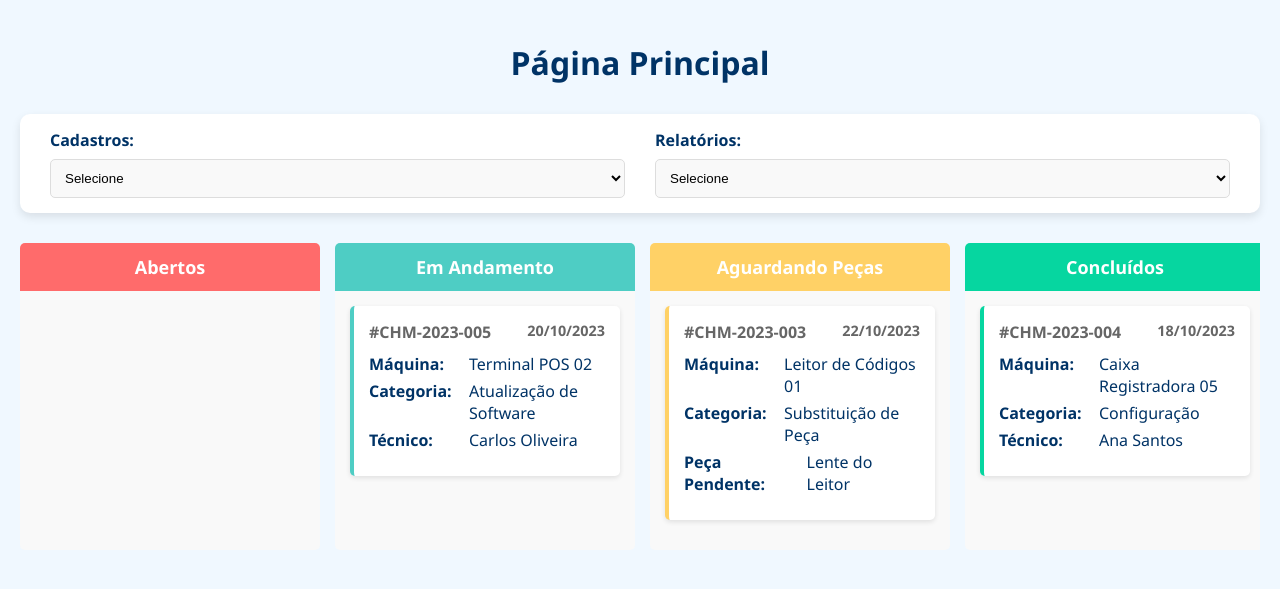
After one commit to gustavorosa741/site-chamado, a PHP site: page /pagina_principal.php in a window 1280 px wide. The commit adds this page. Shown: the top 589 px of the page. Run offline with PHP 8.4, Linux system fonts and the light colour scheme; data that the repository does not hold is empty.

Commit message:
alterado pagina principal para .php, iniciado layout de chamados

```diff
--- a/Relatorios/listar_chamados.php
+++ b/Relatorios/listar_chamados.php
@@ -90,7 +90,7 @@ $result = $conn->query($sql);
         <?php else: ?>
             <tr><td colspan="4">Nenhum chamado cadastrado.</td></tr>
         <?php endif; ?>
-        <button type="button" onclick="window.location.href='../pagina_principal.html'">Voltar</button>
+        <button type="button" onclick="window.location.href='../pagina_principal.php'">Voltar</button>
     </tbody>
 </table>
 
--- a/Relatorios/listar_maquinas.php
+++ b/Relatorios/listar_maquinas.php
@@ -81,7 +81,7 @@ $result = $conn->query($sql);
         <?php else: ?>
             <tr><td colspan="4">Nenhuma máquina cadastrada.</td></tr>
         <?php endif; ?>
-        <button type="button" onclick="window.location.href='../pagina_principal.html'">Voltar</button>
+        <button type="button" onclick="window.location.href='../pagina_principal.php'">Voltar</button>
     </tbody>
 </table>
 
--- a/Relatorios/listar_usuarios.php
+++ b/Relatorios/listar_usuarios.php
@@ -78,7 +78,7 @@ $result = $conn->query($sql);
         <?php else: ?>
             <tr><td colspan="4">Nenhum usuário cadastrado.</td></tr>
         <?php endif; ?>
-        <button type="button" onclick="window.location.href='../pagina_principal.html'">Voltar</button>
+        <button type="button" onclick="window.location.href='../pagina_principal.php'">Voltar</button>
     </tbody>
 </table>
 
--- a/cadastros/cadastro_maquina.html
+++ b/cadastros/cadastro_maquina.html
@@ -83,7 +83,7 @@
         <input type="text" id="setor" name="setor" required><br>
 
         <button type="submit">Cadastrar</button><br>
-        <button type="button" onclick="window.location.href='../pagina_principal.html'">Voltar</button><br>
+        <button type="button" onclick="window.location.href='../pagina_principal.phpl'">Voltar</button><br>
     </form>
 
 </body>
--- a/cadastros/cadastro_usuario.php
+++ b/cadastros/cadastro_usuario.php
@@ -110,7 +110,7 @@ if ($_SERVER["REQUEST_METHOD"] == "POST") {
 </head>
 <body>
 
-    <h1>Cadastro de Usuario/h1>
+    <h1>Cadastro de Usuario </h1>
         <form class="form-container" action="" method="post">
 
         <label for="usuario">Usuário:</label>
@@ -123,7 +123,7 @@ if ($_SERVER["REQUEST_METHOD"] == "POST") {
         <input type="password" id="confirmar_senha" name="confirmar_senha" required>
 
         <button type="submit">Cadastrar</button>
-        <button type="button" onclick="window.location.href='../pagina_principal.html'">Voltar</button>
+        <button type="button" onclick="window.location.href='../pagina_principal.php'">Voltar</button>
     </form>
 
 </body>
--- a/index.php
+++ b/index.php
@@ -2,7 +2,7 @@
 $modo_teste = true; // coloque false para voltar ao normal
 
 if ($modo_teste) {
-    header("Location: pagina_principal.html");
+    header("Location: pagina_principal.php");
     exit;
 }
 
--- /dev/null
+++ b/pagina_principal.php
@@ -0,0 +1,388 @@
+<?php
+include 'BD/conexao.php';
+
+$chamados = [
+    'Aberto' => [],
+    'Em andamento' => [],
+    'Aguardando peças' => [],
+    'Concluído' => []
+];
+
+$sql = "SELECT c.*, m.nome_maquina
+        FROM chamado c
+        LEFT JOIN maquina m ON c.id_maquina = m.id
+        ORDER BY c.data_abertura DESC";
+$result = $conn->query($sql);
+
+if ($result && $result->num_rows > 0) {
+    while ($row = $result->fetch_assoc()) {
+        $chamados[$row['progresso']][] = $row;
+    }
+}
+
+$conn->close();
+?>
+
+
+<!DOCTYPE html>
+<html lang="pt-br">
+<head>
+    <meta charset="UTF-8">
+    <title>Chamados</title>
+    <style>
+        body {
+            margin: 0;
+            padding: 20px;
+            font-family: 'Segoe UI', Tahoma, Geneva, Verdana, sans-serif;
+            background-color: #f0f8ff;
+            color: #003366;
+        }
+
+        .container {
+            max-width: 100%;
+            margin: 0 auto;
+        }
+
+        h1 {
+            text-align: center;
+            margin-bottom: 30px;
+            color: #003366;
+        }
+
+        .menu-container {
+            background-color: white;
+            padding: 15px 30px;
+            border-radius: 10px;
+            box-shadow: 0 4px 10px rgba(0, 0, 0, 0.1);
+            display: flex;
+            gap: 30px;
+            margin-bottom: 30px;
+        }
+
+        .menu-item {
+            flex: 1;
+        }
+
+        label {
+            font-weight: bold;
+            display: block;
+            margin-bottom: 8px;
+        }
+
+        select {
+            width: 100%;
+            padding: 10px;
+            border: 1px solid #ddd;
+            border-radius: 5px;
+            background-color: #f9f9f9;
+        }
+
+        .status-columns {
+            display: flex;
+            gap: 15px;
+            overflow-x: auto;
+            padding-bottom: 20px;
+        }
+
+        .status-column {
+            flex: 1;
+            min-width: 300px;
+            background-color: #f9f9f9;
+            border-radius: 5px;
+        }
+
+        .status-title {
+            font-size: 18px;
+            font-weight: bold;
+            padding: 12px;
+            color: white;
+            border-radius: 5px 5px 0 0;
+            text-align: center;
+        }
+
+        .aberto-title {
+            background-color: #FF6B6B;
+        }
+
+        .andamento-title {
+            background-color: #4ECDC4;
+        }
+
+        .espera-title {
+            background-color: #FFD166;
+        }
+
+        .concluido-title {
+            background-color: #06D6A0;
+        }
+
+        .chamados-container {
+            padding: 15px;
+            min-height: 200px;
+        }
+
+        .chamado-card {
+            background-color: white;
+            border-radius: 5px;
+            padding: 15px;
+            margin-bottom: 15px;
+            box-shadow: 0 2px 5px rgba(0, 0, 0, 0.1);
+            border-left: 4px solid;
+        }
+
+        .chamado-card.aberto {
+            border-left-color: #FF6B6B;
+        }
+
+        .chamado-card.andamento {
+            border-left-color: #4ECDC4;
+        }
+
+        .chamado-card.espera {
+            border-left-color: #FFD166;
+        }
+
+        .chamado-card.concluido {
+            border-left-color: #06D6A0;
+        }
+
+        .chamado-header {
+            display: flex;
+            justify-content: space-between;
+            margin-bottom: 10px;
+            font-weight: bold;
+        }
+
+        .chamado-id {
+            color: #666;
+        }
+
+        .chamado-data {
+            font-size: 0.9em;
+            color: #666;
+        }
+
+        .chamado-body {
+            margin: 10px 0;
+        }
+
+        .chamado-info {
+            display: flex;
+            margin-bottom: 5px;
+        }
+
+        .chamado-label {
+            font-weight: bold;
+            min-width: 100px;
+        }
+
+        @media (max-width: 1200px) {
+            .status-columns {
+                flex-wrap: wrap;
+            }
+
+            .status-column {
+                min-width: calc(50% - 15px);
+            }
+        }
+
+        @media (max-width: 768px) {
+            .menu-container {
+                flex-direction: column;
+                gap: 15px;
+            }
+
+            .status-column {
+                min-width: 100%;
+            }
+        }
+    </style>
+</head>
+<body>
+    <div class="container">
+        <h1>Página Principal</h1>
+
+        <div class="menu-container">
+            <div class="menu-item">
+                <label for="cadastros">Cadastros:</label>
+                <select id="cadastros" onchange="navegarCadastro(this.value)">
+                    <option value="">Selecione</option>
+                    <option value="cadastros/cadastro_chamado.php">Cadastrar Chamado</option>
+                    <option value="cadastros/cadastro_maquina.html">Cadastrar Máquina</option>
+                    <option value="cadastros/cadastro_usuario.php">Cadastrar Usuário</option>
+                </select>
+            </div>
+
+            <div class="menu-item">
+                <label for="relatorios">Relatórios:</label>
+                <select id="relatorios" onchange="navegarCadastro(this.value)">
+                    <option value="">Selecione</option>
+                    <option value="Relatorios/listar_chamados.php">Chamados</option>
+                    <option value="Relatorios/listar_maquinas.php">Máquinas</option>
+                    <option value="Relatorios/listar_usuarios.php">Usuários</option>
+                </select>
+            </div>
+        </div>
+
+        <!-- Colunas lado a lado -->
+        <div class="status-columns">
+
+            <!-- Coluna de Chamados Abertos -->
+            <div class="status-column">
+                <div class="status-title aberto-title">Abertos</div>
+                <div class="chamados-container" id="abertos-container">
+                    <?php foreach ($chamados['Aberto'] as $chamado): ?>
+                        <div class="chamado-card aberto">
+                            <div class="chamado-header">
+                                <span class="chamado-id">#CHM-<?= str_pad($chamado['id'], 3, '0', STR_PAD_LEFT) ?></span>
+                                <span class="chamado-data"><?= date('d/m/Y', strtotime($chamado['data_abertura'])) ?></span>
+                            </div>
+                            <div class="chamado-body">
+                                <div class="chamado-info">
+                                    <span class="chamado-label">Máquina:</span>
+                                    <span><?= htmlspecialchars($chamado['nome_maquina']) ?></span>
+                                </div>
+                                <div class="chamado-info">
+                                    <span class="chamado-label">Categoria:</span>
+                                    <span><?= htmlspecialchars($chamado['categoria']) ?></span>
+                                </div>
+                            </div>
+                        </div>
+                    <?php endforeach; ?>
+                </div>
+            </div>
+
+            <!-- Coluna de Chamados em Andamento -->
+            <div class="status-column">
+                <div class="status-title andamento-title">Em Andamento</div>
+                <div class="chamados-container" id="andamento-container">
+                    <div class="chamado-card andamento">
+                        <div class="chamado-header">
+                            <span class="chamado-id">#CHM-2023-005</span>
+                            <span class="chamado-data">20/10/2023</span>
+                        </div>
+                        <div class="chamado-body">
+                            <div class="chamado-info">
+                                <span class="chamado-label">Máquina:</span>
+                                <span>Terminal POS 02</span>
+                            </div>
+                            <div class="chamado-info">
+                                <span class="chamado-label">Categoria:</span>
+                                <span>Atualização de Software</span>
+                            </div>
+                            <div class="chamado-info">
+                                <span class="chamado-label">Técnico:</span>
+                                <span>Carlos Oliveira</span>
+                            </div>
+                        </div>
+                    </div>
+                </div>
+            </div>
+
+            <!-- Coluna de Chamados em Espera -->
+            <div class="status-column">
+                <div class="status-title espera-title">Aguardando Peças</div>
+                <div class="chamados-container" id="espera-container">
+                    <div class="chamado-card espera">
+                        <div class="chamado-header">
+                            <span class="chamado-id">#CHM-2023-003</span>
+                            <span class="chamado-data">22/10/2023</span>
+                        </div>
+                        <div class="chamado-body">
+                            <div class="chamado-info">
+                                <span class="chamado-label">Máquina:</span>
+                                <span>Leitor de Códigos 01</span>
+                            </div>
+                            <div class="chamado-info">
+                                <span class="chamado-label">Categoria:</span>
+                                <span>Substituição de Peça</span>
+                            </div>
+                            <div class="chamado-info">
+                                <span class="chamado-label">Peça Pendente:</span>
+                                <span>Lente do Leitor</span>
+                            </div>
+                        </div>
+                    </div>
+                </div>
+            </div>
+
+            <!-- Coluna de Chamados Concluídos -->
+            <div class="status-column">
+                <div class="status-title concluido-title">Concluídos</div>
+                <div class="chamados-container" id="concluidos-container">
+                    <div class="chamado-card concluido">
+                        <div class="chamado-header">
+                            <span class="chamado-id">#CHM-2023-004</span>
+                            <span class="chamado-data">18/10/2023</span>
+                        </div>
+                        <div class="chamado-body">
+                            <div class="chamado-info">
+                                <span class="chamado-label">Máquina:</span>
+                                <span>Caixa Registradora 05</span>
+                            </div>
+                            <div class="chamado-info">
+                                <span class="chamado-label">Categoria:</span>
+                                <span>Configuração</span>
+                            </div>
+                            <div class="chamado-info">
+                                <span class="chamado-label">Técnico:</span>
+                                <span>Ana Santos</span>
+                            </div>
+                        </div>
+                    </div>
+                </div>
+            </div>
+        </div>
+    </div>
+
+    <script>
+        function navegarCadastro(url) {
+            if (url) {
+                window.location.href = url;
+            }
+        }
+
+        // Carrega os chamados via AJAX
+        function carregarChamados() {
+            fetch('api/chamados.php')
+                .then(response => response.json())
+                .then(data => {
+                    // Limpa os containers
+                    document.querySelectorAll('.chamados-container').forEach(container => {
+                        container.innerHTML = '';
+                    });
+
+                    // Preenche com os dados recebidos
+                    preencherChamados(data);
+                })
+                .catch(error => console.error('Erro:', error));
+        }
+
+        // Função para preencher os chamados nos containers
+        function preencherChamados(data) {
+            data.forEach(chamado => {
+                const containerId = `${chamado.progresso.toLowerCase().replace(' ', '-')}-container`;
+                const container = document.getElementById(containerId);
+
+                if (container) {
+                    const card = criarCardChamado(chamado);
+                    container.appendChild(card);
+                }
+            });
+        }
+
+        // Função para criar o HTML de um card de chamado
+        function criarCardChamado(chamado) {
+            const card = document.createElement('div');
+            card.className = `chamado-card ${chamado.progresso.toLowerCase().replace(' ', '-')}`;
+
+            // ... (código para criar a estrutura do card similar ao PHP)
+
+            return card;
+        }
+
+        // Carrega os chamados quando a página é carregada
+        document.addEventListener('DOMContentLoaded', carregarChamados);
+        </script>
+</body>
+</html>
```
Also changed, not shown: cadastros/cadastro_chamado.php (+27 -3 lines), pagina_principal.html (deleted, +0 -115 lines).
